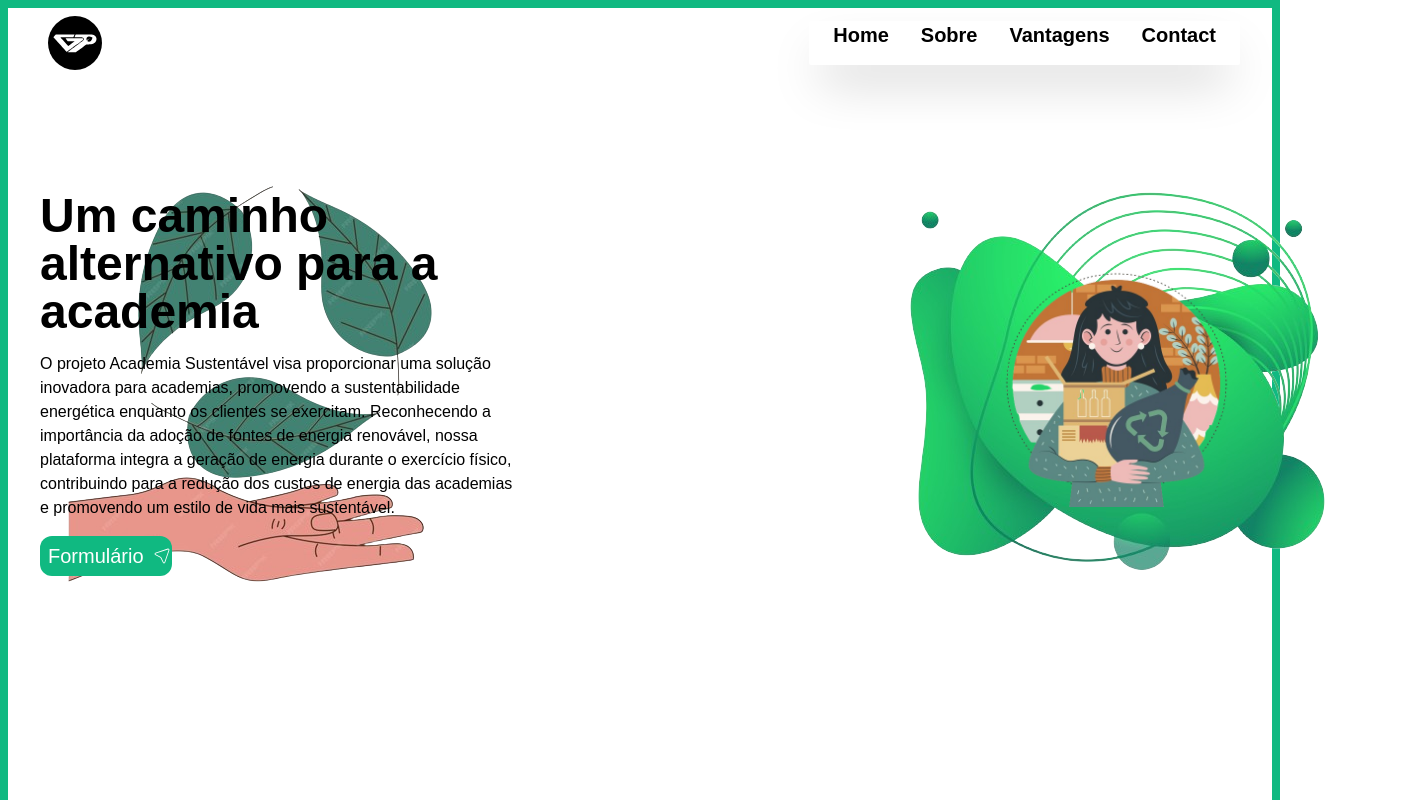
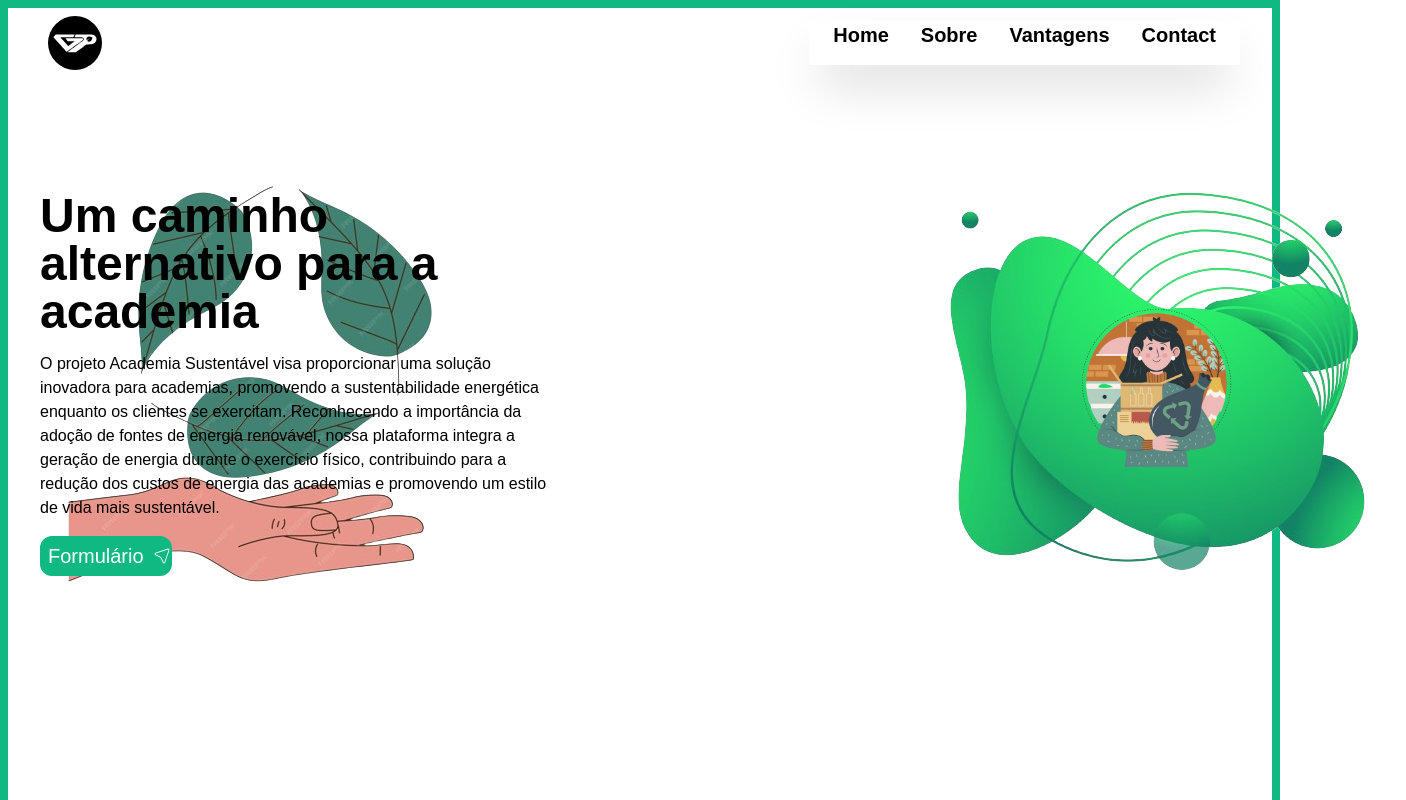
Before and after one commit to joseook/project-sustanaible, a React (Vite) app: page / in a window 1280 px wide. Shown: the top 800 px of the page, 1406 px wide, since content can reach past the window. Built offline with nearby package versions, Linux system fonts and the light colour scheme.

Commit message:
New update

```diff
--- a/src/components/Contribution.jsx
+++ b/src/components/Contribution.jsx
@@ -33,7 +33,7 @@ const Contribution = () => {
     <>
       <section
         id="contribution"
-        className="bg-no-repeat bg-center bg-cover bg-wave-shape02"
+        className="bg-no-repeat bg-center bg-cover bg-(url['./hero/wavy-shape.jpg'])"
         ref={ref}
       >
         <div className="container mx-auto">
--- a/src/components/Hero.jsx
+++ b/src/components/Hero.jsx
@@ -50,8 +50,8 @@ const Hero = () => {
                   initial={{ opacity: 0, x: -50 }}
                   animate={{ opacity: 1, x: 0 }}
                   transition={{ duration: 0.5, delay: 0.6 }}
-                  src="./public/hero/hero-img-removebg-preview.png"
-                  className="z-10 w-[800px]"
+                  src="./hero/hero-img-removebg-preview.png"
+                  className="z-10 "
                   alt="Imagem Home Sustentavel"
                 />
               </div>
--- a/tailwind.config.js
+++ b/tailwind.config.js
@@ -46,7 +46,7 @@ export default {
         'body-card02': "url('./about/img06.jpg')",
         'shape-liquid': "url('./hero/shape-liquidation-removebg-preview.png')",
         'shape-liquid02': "url('./hero/shape-liquidation02-removebg-preview.png')",
-        'wave-shape02': "url('./public/contribution/wavy-shape.jpg')",
+        'wave-shape02': "url('./contribution/wavy-shape.jpg')",
         'contact_img': "url('./contact/desk-office.jpg')",
         'contact_img02': "url('./contact/workdesk-with-envelopes-laptop.jpg')",
       }
```
